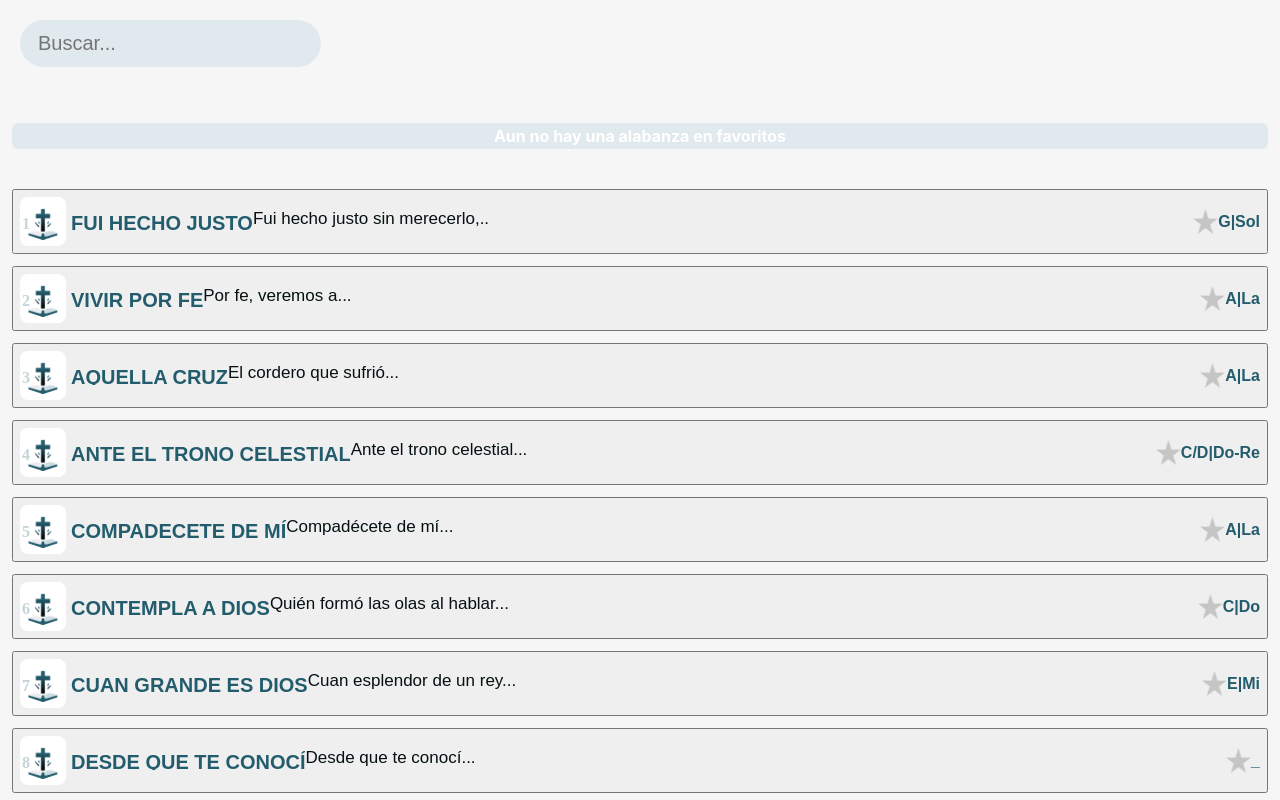
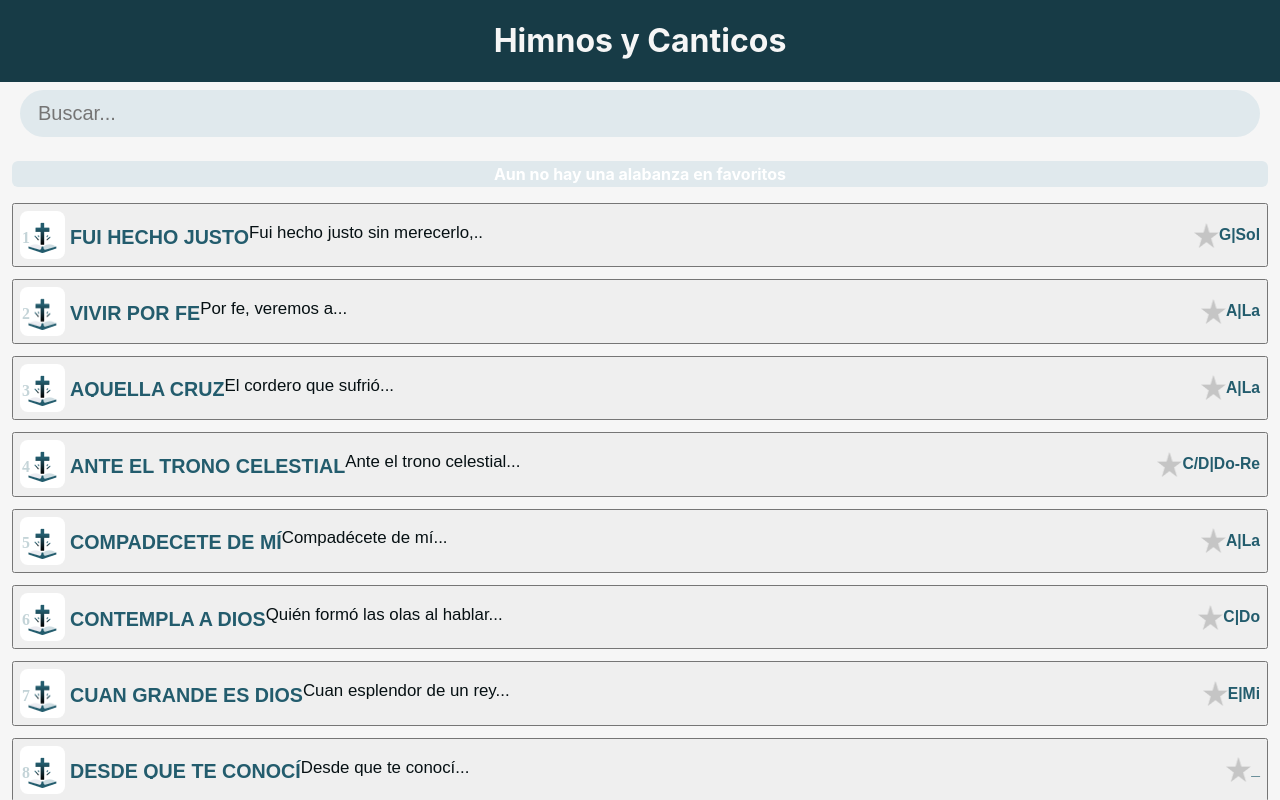
Before and after one commit to jasbel/react-himno-web, a React (Vite) app: page /himno in a window 1280 px wide. Shown: the top 800 px of the page. Built offline with nearby package versions, Linux system fonts and the light colour scheme.

Commit message:
perf: favorite

```diff
--- a/index.html
+++ b/index.html
@@ -2,9 +2,10 @@
 <html lang="en">
   <head>
     <meta charset="UTF-8" />
-    <link rel="icon" type="image/svg+xml" href="/src/favicon.svg" />
+    <!-- <link rel="icon" type="image/svg+xml" href="/src/favicon.svg" /> -->
+    <link rel="icon" type="image/svg+xml" href="/src/church1.jpg" />
     <meta name="viewport" content="width=device-width, initial-scale=1.0" />
-    <title>Vite App</title>
+    <title>IBB</title>
   </head>
   <body>
     <div id="root"></div>
--- a/src/components/Hero.tsx
+++ b/src/components/Hero.tsx
@@ -4,12 +4,12 @@ import { initialValues } from "../screens/HimnoSongScreen";
 
 interface Props {
   title: string;
-  changeFontSize: (newSize: number) => void;
+  changeFontSize?: (newSize: number) => void;
 }
 
-const Hero = ({ title, changeFontSize}: Props) => {
+const Hero = ({ title, changeFontSize }: Props) => {
   const onPressFontSize = (valueFontSize: number) => {
-    changeFontSize(valueFontSize);
+    changeFontSize && changeFontSize(valueFontSize);
   };
 
   return (
@@ -21,26 +21,33 @@ const Hero = ({ title, changeFontSize}: Props) => {
         backgroundColor: Colors.bkgDark,
         marginLeft: -12,
         marginRight: -12,
-
       }}
     >
-      <h1 style={{color: Colors.txtWhite}}>{title}</h1>
+      <h1 style={{ color: Colors.txtWhite }}>{title}</h1>
+      {!!changeFontSize && (
         <div>
           <div style={styles.headerRightContainer}>
             <button
               color={Colors.bkgTransparentPrimary}
-            onClick={() => onPressFontSize(-initialValues.fontSizeIncremental)}
+              onClick={() =>
+                onPressFontSize(-initialValues.fontSizeIncremental)
+              }
               title="-T"
-            style={{fontSize: 20}}
-          >-T</button>
+              style={{ fontSize: 20 }}
+            >
+              -T
+            </button>
             <button
               color={Colors.bkgTransparentPrimary}
               onClick={() => onPressFontSize(initialValues.fontSizeIncremental)}
               title="+T"
-            style={{fontSize: 20}}
-          >+T</button>
+              style={{ fontSize: 20 }}
+            >
+              +T
+            </button>
           </div>
         </div>
+      )}
     </div>
   );
 };
--- a/src/components/favorite/FavoriteEmptyState.tsx
+++ b/src/components/favorite/FavoriteEmptyState.tsx
@@ -11,10 +11,10 @@ const FavoriteEmptyState = () => {
 
 const styles : { [key in any]: React.CSSProperties } ={
     container: {
-        paddingBottom: 12,
+        // paddingBottom: 12,
         borderBottomWidth: 1,
         borderColor: Colors.bkgLight,
-        marginBottom: 12,
+        // marginBottom: 12,
     },
     text: {
         backgroundColor: Colors.bkgLight,
--- a/src/components/favorite/Favorites.tsx
+++ /dev/null
@@ -1,44 +0,0 @@
-import React, { useCallback } from "react";
-import { useNavigate } from "react-router-dom";
-import Colors from "../../res/colors";
-import { Songs } from "../../types/types";
-import HimnoItem from "../himno/HimnoItem";
-import FavoriteEmptyState from "./FavoriteEmptyState";
-
-interface Props {
-  // navigation: any;
-  favorites: any[];
-}
-
-const Favorites = ({ favorites }: Props) => {
-  const navigate = useNavigate();
-
-  const handlePress = useCallback((himno: any) => {
-    // navigation.navigate("HimnoSongScreen", { himno });
-    console.warn("TODO: manda a HimnoSongScreen", {himno});
-    navigate("/himno-song", { replace: true });
-  }, [navigate]);
-
-  return (
-    <div style={styles.container}>
-      {!favorites.length && <FavoriteEmptyState />}
-
-      {favorites.map((item: Songs) => (
-        <HimnoItem key={item.id} item={item} onClick={() => handlePress(item)} />
-      ))}
-    </div>
-  );
-};
-
-export default Favorites;
-
-const styles: { [key in any]: React.CSSProperties } = {
-  container: {
-    borderTopWidth: 1,
-    borderTopColor: Colors.bkgLight,
-    paddingTop: 12,
-    // borderBottomWidth: 1,
-    borderBottomColor: Colors.yellow,
-    // marginBottom: 12,
-  },
-};
--- a/src/components/himno/HimnoSearch.tsx
+++ b/src/components/himno/HimnoSearch.tsx
@@ -29,35 +29,22 @@ const HimnoSearch = ({onChange, modeSearch}: Props) => {
         placeholder={'Buscar...'}
         onChange={handleText}
         color={Colors.txtDark}
-        // placeholderTextColor={Colors.txtDark}
       />
-      {/* <LinearGradient
-        style={styles.spaceLinearGradient}
-        start={{x: 0, y: 0}}
-        end={{x: 0, y: 1.0}}
-        colors={[Colors.bkgWhite, '#F6F6F611']}
-      /> */}
     </div>
   );
 };
 
 const styles : { [key in any]: React.CSSProperties } ={
   container: {
-    paddingTop: 12,
-    paddingBottom: 8,
+    display: 'flex',
+    width: '100%',
     position: 'relative',
     borderBottomColor: opacityColor(Colors.bkgWhite, 0.5),
     borderBottomWidth: 4,
   },
-  spaceLinearGradient: {
-    height: 0,
-    width: '100%',
-    position: 'absolute',
-    paddingBottom: 6,
-    bottom: -6,
-    zIndex: 10,
-  },
   textInput: {
+    display: 'flex',
+    flex: 1,
     backgroundColor: Colors.grayLight,
     padding: 12,
     paddingLeft: 18,
--- a/src/res/responsive.ts
+++ b/src/res/responsive.ts
@@ -1,7 +1,7 @@
 
-export const widthScreen = 1440;
+export const widthScreen = innerWidth;
 
-export const responsive = (maxValue: number, minValue: number, currentScreen: number = widthScreen, maxScreen = 1440, minScreen = 320) => {
+export const responsive = (maxValue: number, minValue: number, currentScreen: number = widthScreen, maxScreen = 1440, minScreen = 360) => {
 
     let currentValue;
 
--- a/src/screens/HimnoScreen.tsx
+++ b/src/screens/HimnoScreen.tsx
@@ -1,54 +1,52 @@
-import React, { useEffect, useState } from "react";
+import React, { useCallback, useEffect, useState } from "react";
 import Colors from "../res/colors";
 import HimnoSearch from "../components/himno/HimnoSearch";
 import { songs } from "../res/letters";
 import HimnoItem from "../components/himno/HimnoItem";
 import { titleApp } from "../res/constant";
-import Favorites from "../components/favorite/Favorites";
 import Storage from "../libs/storage";
 import { removeAccents } from "../res/removeAccents";
 import { Songs } from "../types/types";
-import { responsive } from "../res/responsive";
 import { useNavigate } from "react-router-dom";
+import Hero from "../components/Hero";
+import FavoriteEmptyState from "../components/favorite/FavoriteEmptyState";
 
 interface Props {}
 
 const HimnoScreen = (props: Props) => {
   const [dataSearch, setDataSearch] = useState(songs);
-  const [noFavoritesData, setNoFavoriteData] = useState([] as any);
-  const [favorites, setFavorites] = useState([] as any);
+  const [favorites, setFavorites] = useState([] as Songs[]);
   const [modeSearch, setModeSearch] = useState(false);
-  const [dataMap, setDataMap] = useState(songs as any[]);
+  const [dataMap, setDataMap] = useState(songs as Songs[]);
   const navigate = useNavigate();
 
   const getHimnos = async () => {
     try {
       const allKeys = await Storage.instance.getAllKeys();
-      const keys = allKeys.filter((key: string | string[]) => key.includes("favorite-"));
+      const keys = allKeys.filter((key: string | string[]) =>
+        key.includes("favorite-")
+      );
       const favs = await Storage.instance.multiGet(keys);
       const cFavorites = favs.map((fav: string[]) => JSON.parse(fav[1]));
 
-      const dataNotFavorite = songs.filter((himnoItem) => {
-        const himno = cFavorites.filter((itemFav: { id: string }) => {
-          return itemFav.id === himnoItem.id;
-        });
+      // const dataNotFavorite = songs.filter((himnoItem) => {
+      //   const himno = cFavorites.filter((itemFav: { id: string }) => {
+      //     return itemFav.id === himnoItem.id;
+      //   });
 
-        return himno.length ? false : true;
-      });
-      setFavorites(cFavorites);
-      setNoFavoriteData(dataNotFavorite);
+      //   return himno.length ? false : true;
+      // });
     } catch (error) {
       console.error("Get Favorites Err", error);
     }
   };
 
-  const handlePress = (himno: Songs) => {
-    /* props.navigation.navigate("HimnoSongScreen", { himno }); */
-    setModeSearch(false);
-    // console.log("TODO: manda a HimnoSongScreen", { himno });
-    // navigate("/himno-song", { replace: true, state: {a: 'asbel'}});
-    navigate("/himno-song", { state: { himno }});
-  };
+  const handlePress = useCallback(
+    (himno: Songs) => {
+      navigate("/himno-song", { state: { himno } });
+    },
+    [navigate]
+  );
 
   const handleSearch = (query: string) => {
     query && !modeSearch && setModeSearch(true);
@@ -56,8 +54,12 @@ const HimnoScreen = (props: Props) => {
 
     const HimnosFiltered = songs.filter((himno) => {
       return (
-        removeAccents(himno.title_es).toLowerCase().includes(removeAccents(query).toLowerCase()) ||
-        removeAccents(himno.description_es).toLowerCase().includes(removeAccents(query).toLowerCase())
+        removeAccents(himno.title_es)
+          .toLowerCase()
+          .includes(removeAccents(query).toLowerCase()) ||
+        removeAccents(himno.description_es)
+          .toLowerCase()
+          .includes(removeAccents(query).toLowerCase())
       );
     });
 
@@ -66,29 +68,8 @@ const HimnoScreen = (props: Props) => {
     !query && getHimnos();
   };
 
-  // useEffect(() => {
-  //   navigation.setOptions({
-  //     title: titleApp,
-  //     headerTitleStyle: {
-  //       fontWeight: "bold",
-  //       textTransform: "uppercase",
-  //       fontSize: responsive(23, 20),
-  //     },
-  //   });
-  //   const unsubscribe = navigation.addListener("focus", () => getHimnos());
-  //   return unsubscribe;
-  //   // eslint-disable-next-line react-hooks/exhaustive-deps
-  // }, []);
-
   useEffect(() => {
     getHimnos();
-
-    //   const unsubscribe = navigation.addListener("focus", () => getHimnos());
-    //   return () => {
-    //     unsubscribe;
-    //   };
-    //   // eslint-disable-next-line react-hooks/exhaustive-deps
-    // }, [navigation]);
   }, []);
 
   /* useEffect(() => {
@@ -97,25 +78,66 @@ const HimnoScreen = (props: Props) => {
   }, [modeSearch]); */
 
   return (
+    <>
+      <Hero title={titleApp} />
+
       <div style={styles.container}>
         <HimnoSearch onChange={handleSearch} modeSearch={modeSearch} />
 
         <div style={styles.contentItems}>
+          {modeSearch && (
+            <>
+              {dataSearch.map((item, index) => {
+                return (
+                  <div key={index}>
+                    <HimnoItem
+                      key={item.id}
+                      item={item}
+                      onClick={() => handlePress(item)}
+                    />
+                  </div>
+                );
+              })}
+            </>
+          )}
+
+          <div
+            style={{
+              borderTopWidth: 1,
+              borderTopColor: Colors.bkgLight,
+              borderBottomColor: Colors.yellow,
+            }}
+          >
+            {!favorites.length && <FavoriteEmptyState />}
+
+            {favorites.map((item) => (
+              <HimnoItem
+                key={item.id}
+                item={item}
+                onClick={() => handlePress(item)}
+              />
+            ))}
+          </div>
+          {!modeSearch && (
+            <>
               {dataMap.map((item, index) => {
                 return (
                   <div key={index}>
                     {/* {!modeSearch && index === 0 && <FavoriteScreen navigation={navigation} favorites={favorites} />} */}
-              {!modeSearch && index === 0 && <Favorites favorites={favorites} />}
 
-              <HimnoItem key={item.id} item={item} onClick={() => handlePress(item)} />
+                    <HimnoItem
+                      key={item.id}
+                      item={item}
+                      onClick={() => handlePress(item)}
+                    />
                   </div>
                 );
               })}
+            </>
+          )}
         </div>
-
-      {/* {!noFavoritesData.length && <FavoriteScreen navigation={navigation} favorites={favorites} />} */}
-      {!noFavoritesData.length && <Favorites favorites={favorites} />}
       </div>
+    </>
   );
 };
 
@@ -128,7 +150,5 @@ const styles: { [key in any]: React.CSSProperties } = {
     paddingLeft: 12,
     paddingRight: 12,
   },
-  contentItems: {
-    paddingTop: 12,
-  },
+  contentItems: {},
 };
--- a/src/screens/HimnoSongScreen.tsx
+++ b/src/screens/HimnoSongScreen.tsx
@@ -14,20 +14,9 @@ import { useLocation } from "react-router-dom";
 import Hero from "../components/Hero";
 
 
-/* const getIconStar = () => {
-  if (isFavorite) {
-    return "../assets/images/star.png";
-  }
+export const initialValues = {
+  fontSize: responsive(80, 20),
 
-  if (!isFavorite) {
-    return "../assets/images/unstar-white.png";
-  }
-}; */
-
-const widthScreen = 1440;
-
-export const initialValues = {
-  fontSize: responsive(80, 60, widthScreen),
   fontSizeIncremental: 1,
 };
 
@@ -41,22 +30,14 @@ const initHimno: IHimno = {
   chorus: [],
 };
 
-interface IHimno extends Songs {
-  // id: string;
-  // paragraphs: string[];
-  // chorus: string[];
-  // title_es: string;
-}
+interface IHimno extends Songs {}
 
 interface Props {}
 
 const HimnoSongScreen = (props: Props) => {
   const {state} = useLocation() as {state: {himno: Songs}};
 
-  // console.log({props, state})
-  // const { route, navigation } = props;
   const [isFavorite, setIsFavorite] = useState(false);
-  // const [himno, setHimno] = useState(route.params.himno);
   const [himno, setHimno] = useState({...initHimno, ...state.himno} as IHimno);
   const [customFontSize, setCustomFontSize] = useState(initialValues.fontSize);
 
@@ -142,16 +123,6 @@ const HimnoSongScreen = (props: Props) => {
 
 
   const getInit = () => {
-    // navigation.setOptions({
-    //   title: initHimno.title_es,
-    //   headerStyle: {
-    //     backgroundColor: Colors.bkgDark,
-    //   },
-    //   headerTintColor: Colors.txtWhite,
-    //   headerRight: () => (
-
-    //   ),
-    // });
     setHimno(initHimno);
   };
 
@@ -171,12 +142,6 @@ const HimnoSongScreen = (props: Props) => {
     <div style={styles.container}>
       <Hero title={title_es} changeFontSize={(valueFontSize => setCustomFontSize((cFontSize: any) => cFontSize + valueFontSize))} />
       <div style={styles.spaceTop}>
-        {/* <LinearGradient
-          style={styles.spaceLinearGradient}
-          start={{x: 0, y: 0}}
-          end={{x: 0, y: 1.0}}
-          colors={[Colors.bkgWhite, Colors.bkgTransparentWhite]}
-        /> */}
       </div>
       <div style={{minHeight: 'calc(100vh - 110px)'}}>
         {verses.map((item, index) => {
@@ -212,7 +177,7 @@ const styles: { [key in any]: React.CSSProperties } = {
   spaceTop: {
     position: "absolute",
     top: 0,
-    width: widthScreen,
+    width: innerWidth,
     zIndex: 10,
     borderBottomColor: opacityColor(Colors.bkgWhite, 0.5),
     borderBottomWidth: 4,
```
Also changed, not shown: src/church1.jpg (added). Lines whose indentation alone changed are shown as unchanged.
